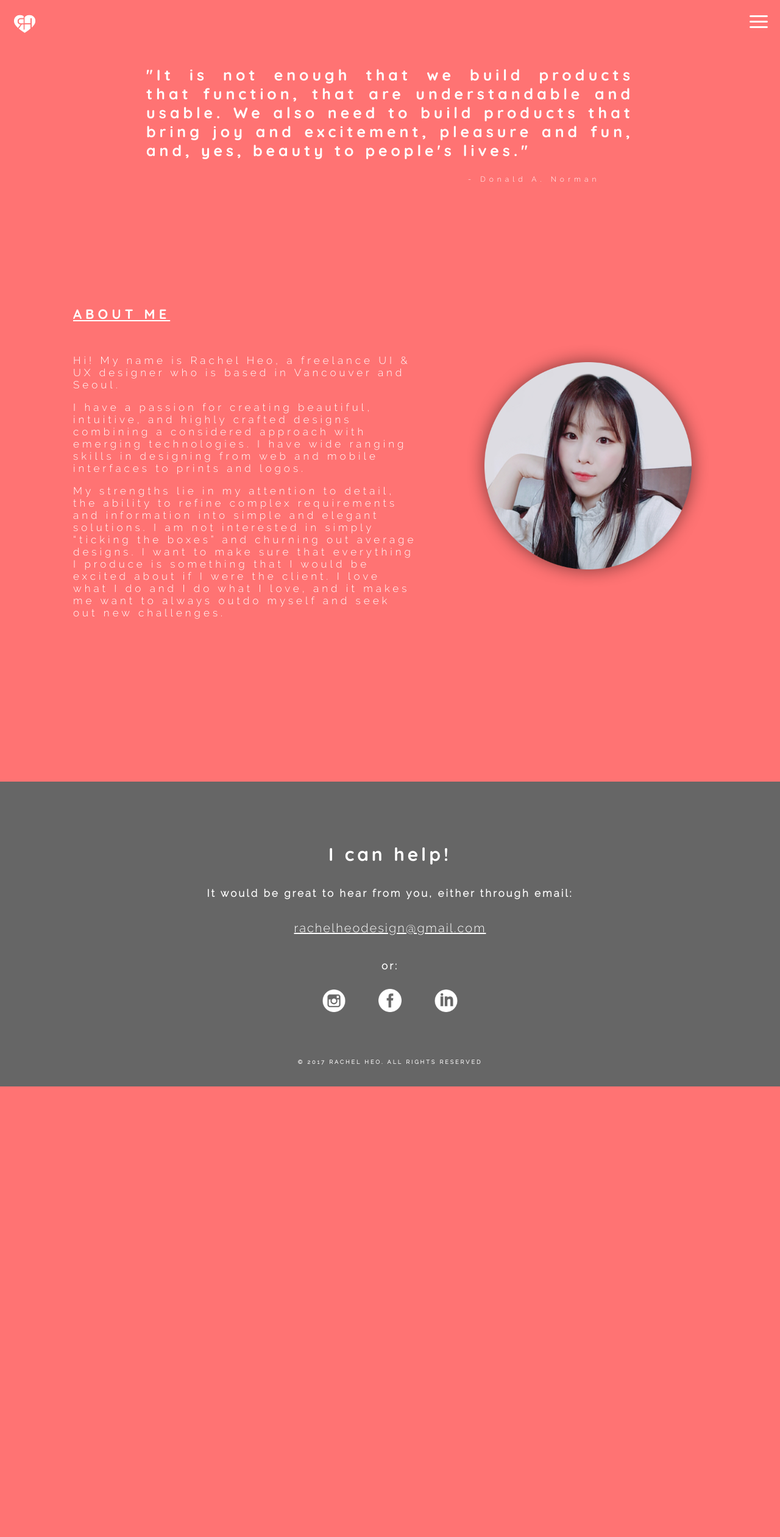
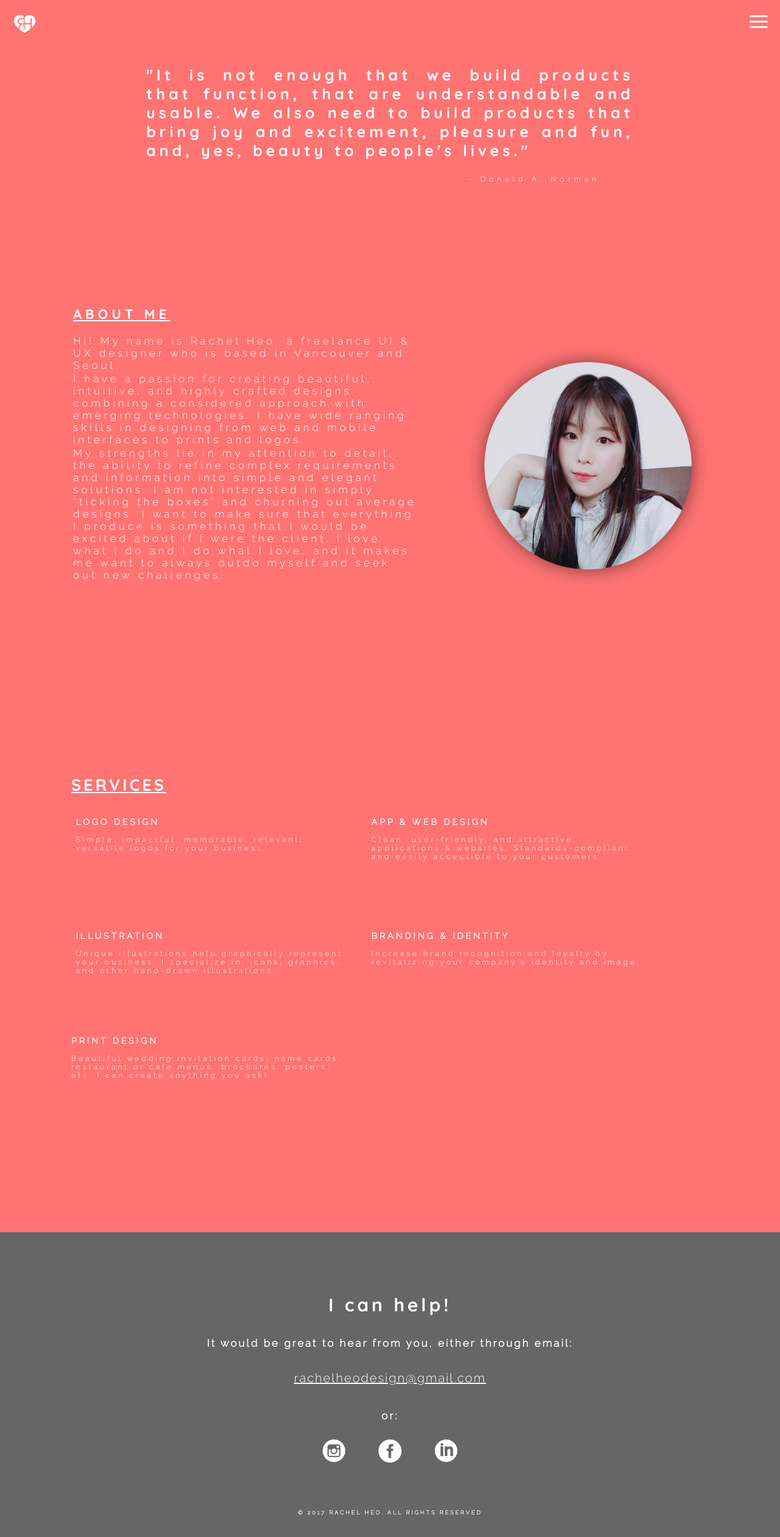
Before and after one commit to rachelheodesign/rachelheodesign.github.io, a Jekyll site: the page built from about.md, in a window 1280 px wide. Shown: the whole page at 61% size. Built offline with Jekyll 4.4.1, drawn with Linux system fonts in a browser that asks for light colours; before the commit the page ends 1782 px from its top, so only the background shows below that.

Commit message:
Add services block

```diff
--- a/_layouts/about.html
+++ b/_layouts/about.html
@@ -33,3 +33,82 @@ layout: default
   </div>
 
 </div>
+
+<div class="services-container">
+
+  <div class="services-heading">
+    <h2>SERVICES</h2>
+  </div>
+
+  <div class="design-pair">
+
+    <div class="left-pair">
+
+      <div class="design-heading">
+        <h3>LOGO DESIGN</h3>
+      </div>
+
+      <div class="design-explanation">
+        Simple, impactful, memorable, relevant, versatile logos for your business.
+      </div>
+
+    </div>
+
+    <div class="right-pair">
+
+      <div class="design-heading">
+        <h3>APP & WEB DESIGN</h3>
+      </div>
+
+      <div class="design-explanation">
+        Clean, user-friendly, and attractive applications & websites. Standards-compliant and easily accessible to your customers.
+      </div>
+
+    </div>
+
+  </div>
+
+  <div class="design-pair">
+
+    <div class="left-pair">
+
+      <div class="design-heading">
+        <h3>ILLUSTRATION</h3>
+      </div>
+
+      <div class="design-explanation">
+        Unique illustrations help graphically represent your business. I specialize in: icons, graphics, and other hand-drawn illustrations.
+      </div>
+
+    </div>
+
+    <div class="right-pair">
+
+      <div class="design-heading">
+      <h3>BRANDING & IDENTITY</h3>
+      </div>
+
+      <div class="design-explanation">
+        Increase brand recognition and loyalty by revitalizing your company’s identity and image.
+      </div>
+
+    </div>
+
+  </div>
+
+  <div class="printdesign">
+
+    <div class="left-pair">
+
+      <div class="design-heading">
+        <h3>PRINT DESIGN</h3>
+      </div>
+
+      <div class="design-explanation">
+        Beautiful wedding invitation cards, name cards, restaurant or cafe menus, brochures, posters, etc. I can create anything you ask!
+      </div>
+    </div>
+
+  </div>
+
+</div>
--- a/assets/main.scss
+++ b/assets/main.scss
@@ -123,6 +123,7 @@ body {
         color: $text-color;
         font-family: $base-subheading-font-family;
         letter-spacing: 5px;
+        margin-top: -15px;
       }
     }
 
@@ -136,6 +137,46 @@ body {
   }
 
 
+}
+
+.services-container {
+
+  margin-top: 300px;
+
+  font-family: $base-subheading-font-family;
+  color: $text-color;
+  text-align: left;
+  letter-spacing: 4px;
+
+  .services-heading {
+    margin-left: 117px;
+    font-family: $base-font-family;
+    color: $text-color;
+    text-decoration: underline;
+    font-size: 18px;
+  }
+
+  .left-pair {
+    width: 450px;
+  }
+
+  .right-pair {
+    width: 450px;
+    margin-left: 35px;
+  }
+
+  .design-pair {
+    display: flex;
+    justify-content: center;
+    margin-left: -96px;
+    margin-bottom: 100px;
+    font-size: 12px;
+  }
+
+  .printdesign {
+    margin-left: 117px;
+    font-size: 12px;
+  }
 }
 
 
```
